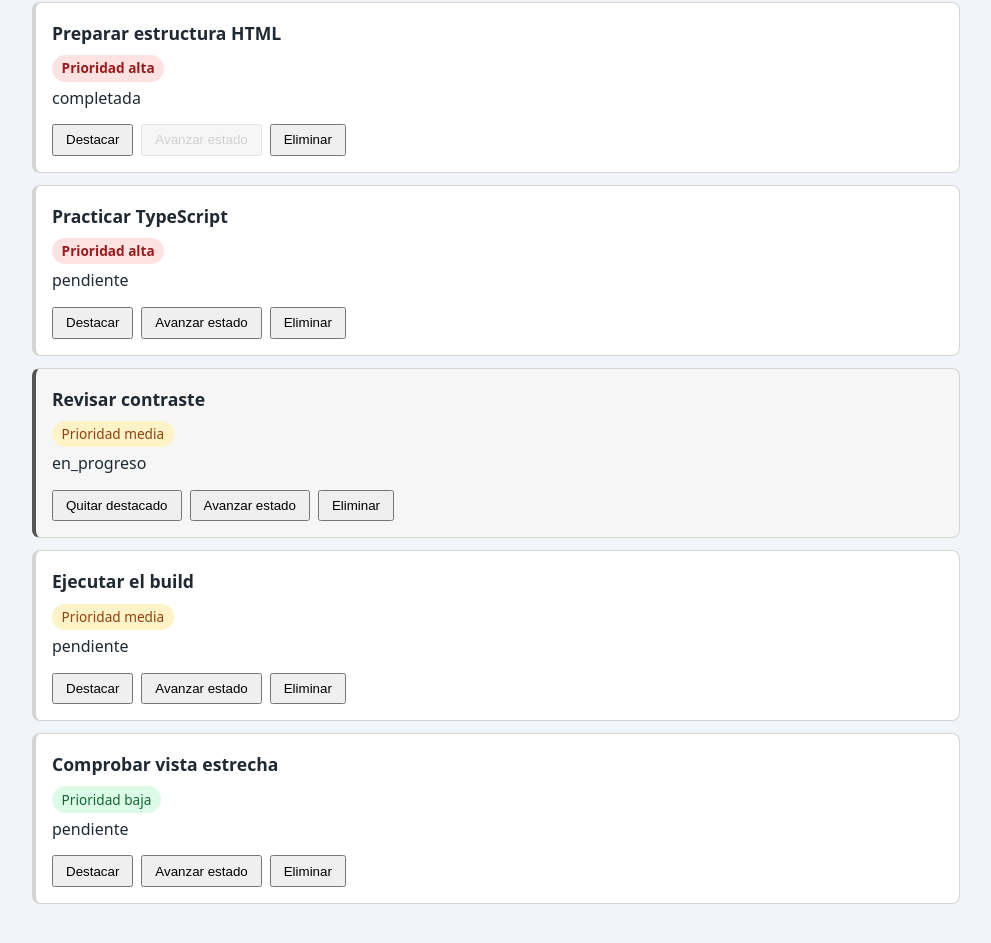
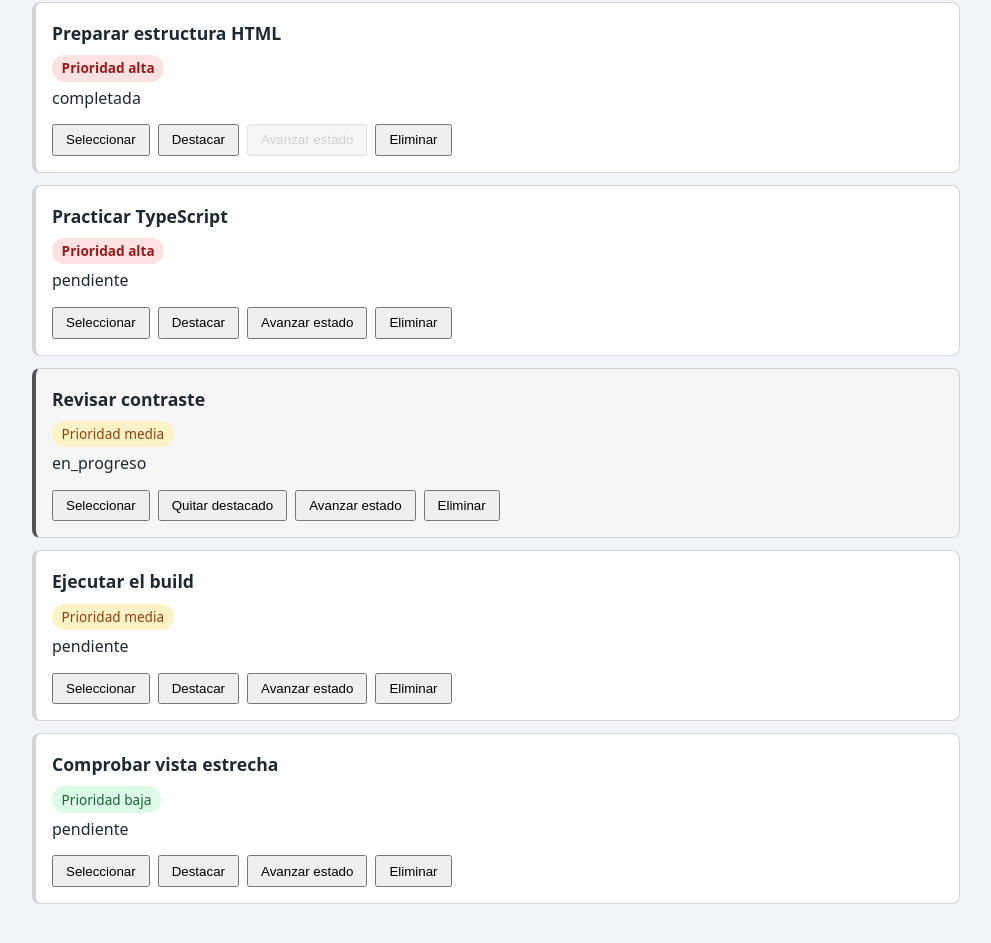
Before and after one commit to hamlet10/curso_angular, an Angular app in the folder panel-actividades/: page / in a window 1280 px wide. Shown: the part 1599-2542 px from the top of the page, without its empty margins (144-1135 px from the left). Built offline with nearby package versions, Linux system fonts and the light colour scheme.

Commit message:
Incremento 5: la selección, y una invariante fácil de romper

```diff
--- a/panel-actividades/src/app/tablero-prioridades/tablero-prioridades.html
+++ b/panel-actividades/src/app/tablero-prioridades/tablero-prioridades.html
@@ -1,5 +1,10 @@
 <section class="tablero" aria-labelledby="titulo-tablero">
   <h2 id="titulo-tablero">Tablero de prioridades</h2>
+    @if (seleccionada(); as elegida) {
+    <p class="seleccion">
+      Seleccionada: <strong>{{ elegida.titulo }}</strong> · creada el {{ elegida.creadaEn }}
+    </p>
+  }
   <section aria-labelledby="titulo-resumen">
     <h3 id="titulo-resumen">Resumen</h3>
 
@@ -53,13 +58,20 @@
     <ul class="lista">
       @for (actividad of visibles(); track actividad.id) {
         <li>
-          <article class="tarjeta" [class.destacada]="actividad.destacada">
+          <article class="tarjeta" [class.destacada]="actividad.destacada" [class.seleccionada]="seleccionadaId() === actividad.id">
             <h4>{{ actividad.titulo }}</h4>
             <p class="prioridad prioridad-{{ actividad.prioridad }}">
               Prioridad {{ actividad.prioridad }}
             </p>
             <p class="estado">{{ actividad.estado }}</p>
                         <div class="acciones">
+                                          <button
+                type="button"
+                [attr.aria-pressed]="seleccionadaId() === actividad.id"
+                (click)="seleccionar(actividad.id)"
+              >
+                {{ seleccionadaId() === actividad.id ? 'Quitar selección' : 'Seleccionar' }}
+              </button>
               <button type="button" (click)="alternarDestacada(actividad.id)">
                 {{ actividad.destacada ? 'Quitar destacado' : 'Destacar' }}
               </button>
--- a/panel-actividades/src/app/tablero-prioridades/tablero-prioridades.ts
+++ b/panel-actividades/src/app/tablero-prioridades/tablero-prioridades.ts
@@ -59,6 +59,7 @@ export class TableroPrioridades {
   protected readonly termino = signal('');
   protected readonly filtroEstado = signal<FiltroEstado>('todas');
   protected readonly filtroPrioridad = signal<FiltroPrioridad>('todas');
+    protected readonly seleccionadaId = signal<number | null>(null);
   protected alternarDestacada(id: number): void {
     this.actividades.update((actuales) =>
       actuales.map((a) => (a.id === id ? { ...a, destacada: !a.destacada } : a)),
@@ -73,6 +74,7 @@ export class TableroPrioridades {
 
   protected eliminar(id: number): void {
     this.actividades.update((actuales) => actuales.filter((a) => a.id !== id));
+    this.seleccionadaId.update((actual) => (actual === id ? null : actual));
   }
 
   private siguienteEstado(estado: EstadoActividad): EstadoActividad {
@@ -126,6 +128,14 @@ export class TableroPrioridades {
       : 'Ninguna actividad coincide con los filtros aplicados.',
   );
 
+    protected readonly seleccionada = computed(
+    () => this.actividades().find((a) => a.id === this.seleccionadaId()) ?? null,
+  );
+
+    protected seleccionar(id: number): void {
+    this.seleccionadaId.update((actual) => (actual === id ? null : id));
+  }
+
     protected buscar(evento: Event): void {
     this.termino.set((evento.target as HTMLInputElement).value);
   }
```
